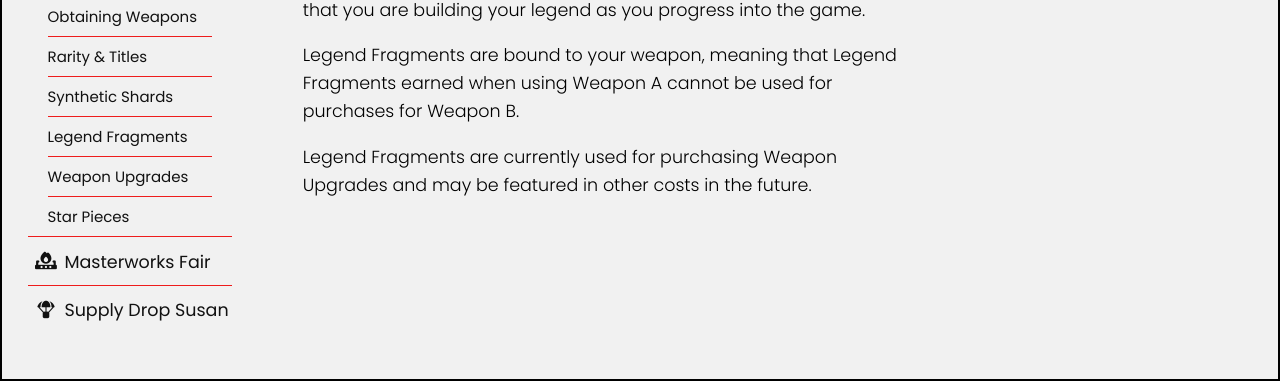
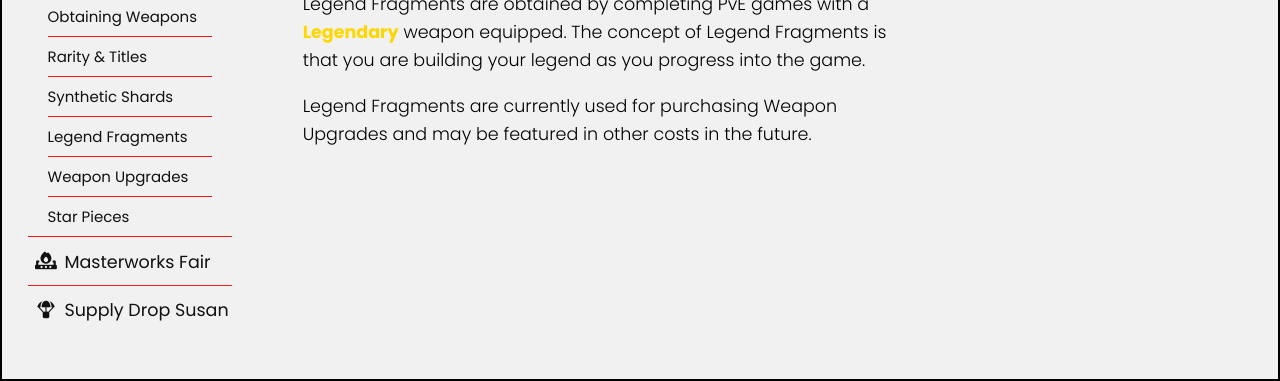
Before and after one commit to flarepikachu/flarepikachu.github.io, a plain HTML site: page weapons/fragments.html in a window 1280 px wide. Shown: the part 423-804 px from the top of the page. Drawn offline with nearby package versions, Linux system fonts and the light colour scheme.

Commit message:
Update fragments.html

```diff
--- a/weapons/fragments.html
+++ b/weapons/fragments.html
@@ -78,8 +78,6 @@
 
             <p>Legend Fragments are obtained by completing PvE games with a <span class="legendary">Legendary</span> weapon equipped. The concept of Legend Fragments is that you are building your legend as you progress into the game. </p>
 
-            <p>Legend Fragments are bound to your weapon, meaning that Legend Fragments earned when using Weapon A cannot be used for purchases for Weapon B. </p>
-
             <p>Legend Fragments are currently used for purchasing Weapon Upgrades and may be featured in other costs in the future.</p>
         </div>
 
```
